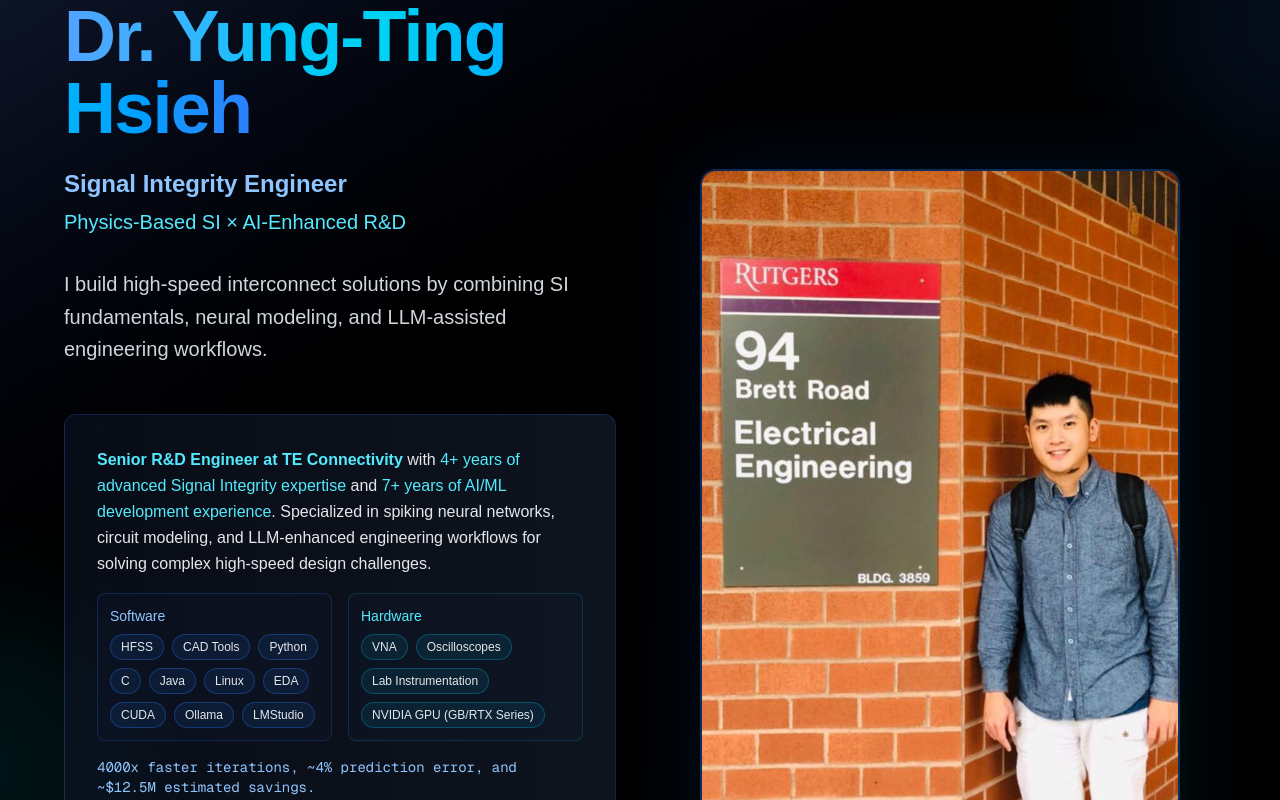
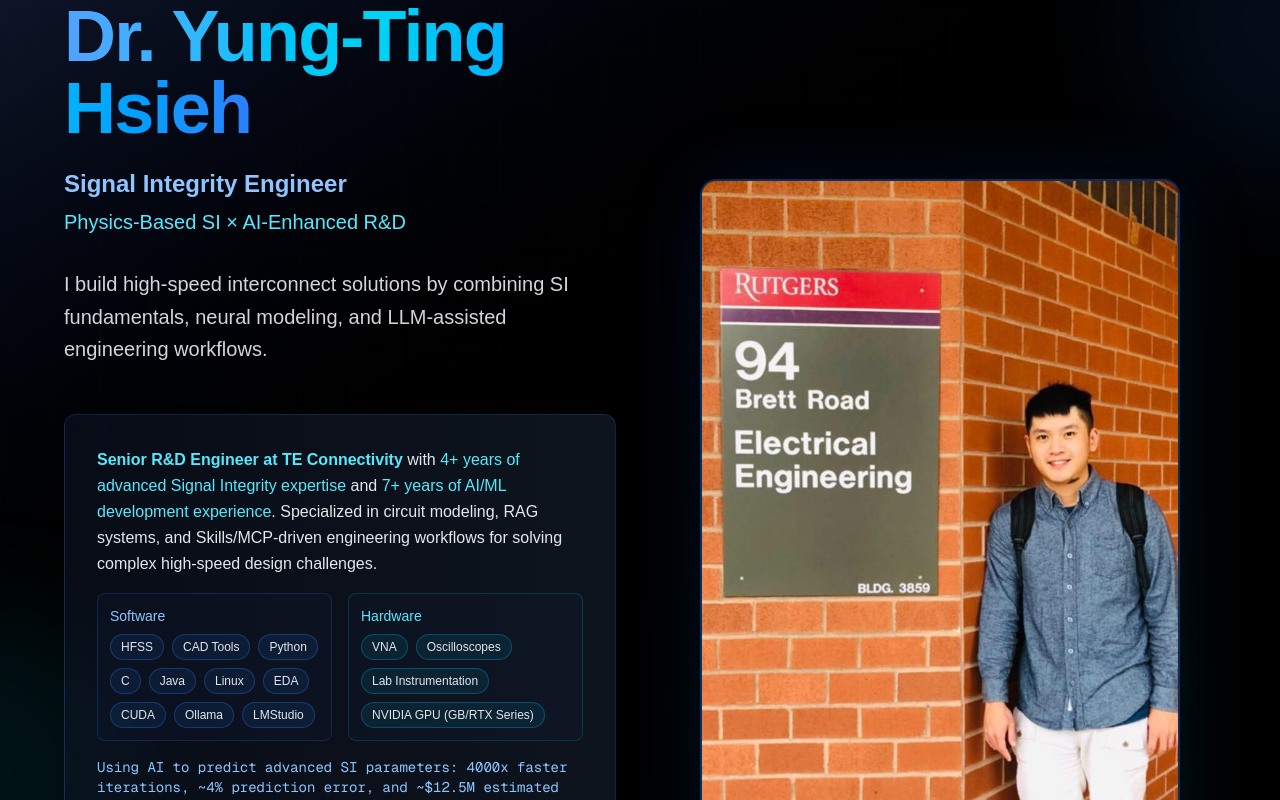
Before and after one commit to dryungtinghsieh-ui/ai-portfolio, a Next.js app: page / in a window 1280 px wide. Shown: the top 800 px of the page. Built offline with nearby package versions, Linux system fonts and the light colour scheme.

Commit message:
Refine SI value statement and emphasize RAG Skills MCP

```diff
--- a/app/page.tsx
+++ b/app/page.tsx
@@ -178,7 +178,7 @@ export default function Home() {
                   <p className="text-sm leading-relaxed text-gray-200 sm:text-base">
                     <span className="font-semibold text-cyan-300">Senior R&D Engineer at TE Connectivity</span>{' '}
                     with <span className="text-cyan-300">4+ years of advanced Signal Integrity expertise</span> and{' '}
-                    <span className="text-cyan-300">7+ years of AI/ML development experience</span>. Specialized in spiking neural networks, circuit modeling, and LLM-enhanced engineering workflows for solving complex high-speed design challenges.
+                    <span className="text-cyan-300">7+ years of AI/ML development experience</span>. Specialized in circuit modeling, RAG systems, and Skills/MCP-driven engineering workflows for solving complex high-speed design challenges.
                   </p>
                   <div className="mt-4 grid gap-4 text-xs sm:grid-cols-2 sm:text-sm">
                     <div className="rounded-lg border border-blue-500/20 bg-slate-900/40 p-3">
@@ -209,7 +209,8 @@ export default function Home() {
                     </div>
                   </div>
                   <p className="mt-4 text-xs font-mono text-blue-300 sm:text-sm">
-                    4000x faster iterations, ~4% prediction error, and ~$12.5M estimated savings.
+                    Using AI to predict advanced SI parameters: 4000x faster iterations, ~4% prediction
+                    error, and ~$12.5M estimated savings.
                   </p>
                 </motion.div>
 
```
